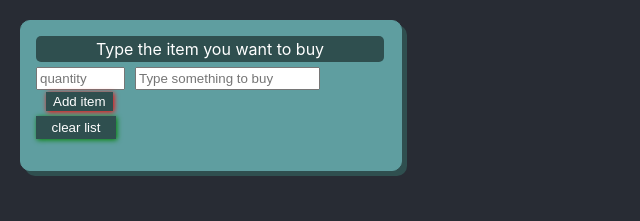
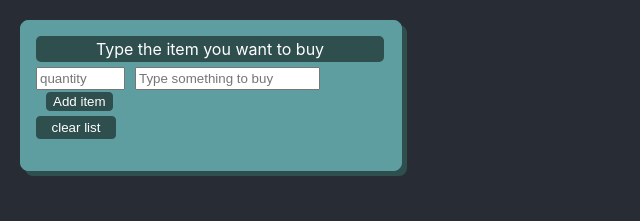
Before and after one commit to Alizada1353/powercoders, a React (Create React App) app in the folder shopping-react/: page / in a window 1280 px wide. Shown: the top 221 px of the page, without its empty margins (0-640 px from the left). Built offline with nearby package versions, Linux system fonts and the light colour scheme.

Commit message:
Root div styles changed -the border pixel changed to smaller -the add button background and border styles changed -New styles added to the clear button

```diff
--- a/shopping-react/src/index.css
+++ b/shopping-react/src/index.css
@@ -16,7 +16,7 @@ body {
   padding: 15px;
   margin: 20px;
   background-color: cadetblue;
-  border-radius: 10px;
+  border-radius: 8px;
   -webkit-box-shadow: 5px 5px darkslategrey;
   width: 350px;
 }
@@ -32,10 +32,12 @@ body {
 #add
 {
   margin-left: 10px;
-  background-color: darkgreen;
+  background-color: darkslategray;
   color: white;
-  border: 1px solid darkgreen;
-  box-shadow: 1px 1px 5px red;
+  border: 1px solid cadetblue;
+  box-shadow: 2px 2px 8px darkslategray;
+  border-radius: 4px;
+
 }
 label
 {
@@ -49,23 +51,33 @@ label
 }
 #clear
 {
-  background-color: darkred;
   padding: 3px;
   color: white;
   margin-top: 5px;
-  border: 1px solid darkred;
   text-align: center;
   width: 80px;
-  box-shadow: 1px 1px 5px green;
+  background-color: darkslategray;
+  border: 1px solid cadetblue;
+  box-shadow: 1px 1px 8px red;
+  border-radius: 4px;
 }
 #clear:disabled, #add:disabled
 {
   background-color: darkslategray;
+  color: white;
   border: 1px solid darkslategray;
+  box-shadow: none;
+  border-radius: 4px;
+
 }
 #delete
 {
   float: right;
+  border-radius: 4px;
+  background-color: darkslategray;
+  color: white;
+  border: 1px solid cadetblue;
+  box-shadow: 1px 1px 5px darkslategray;
 }
 li
 {
```
